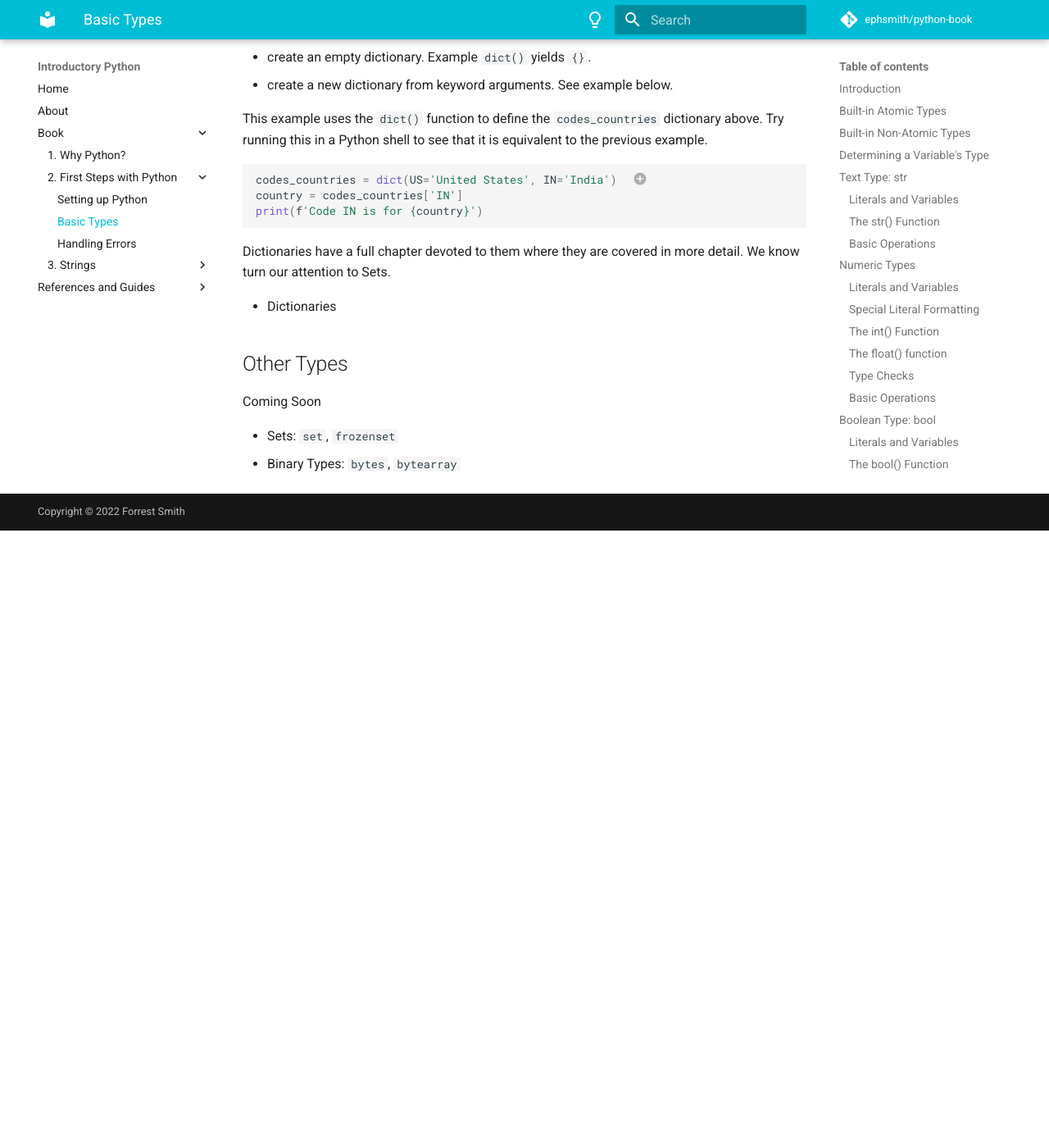
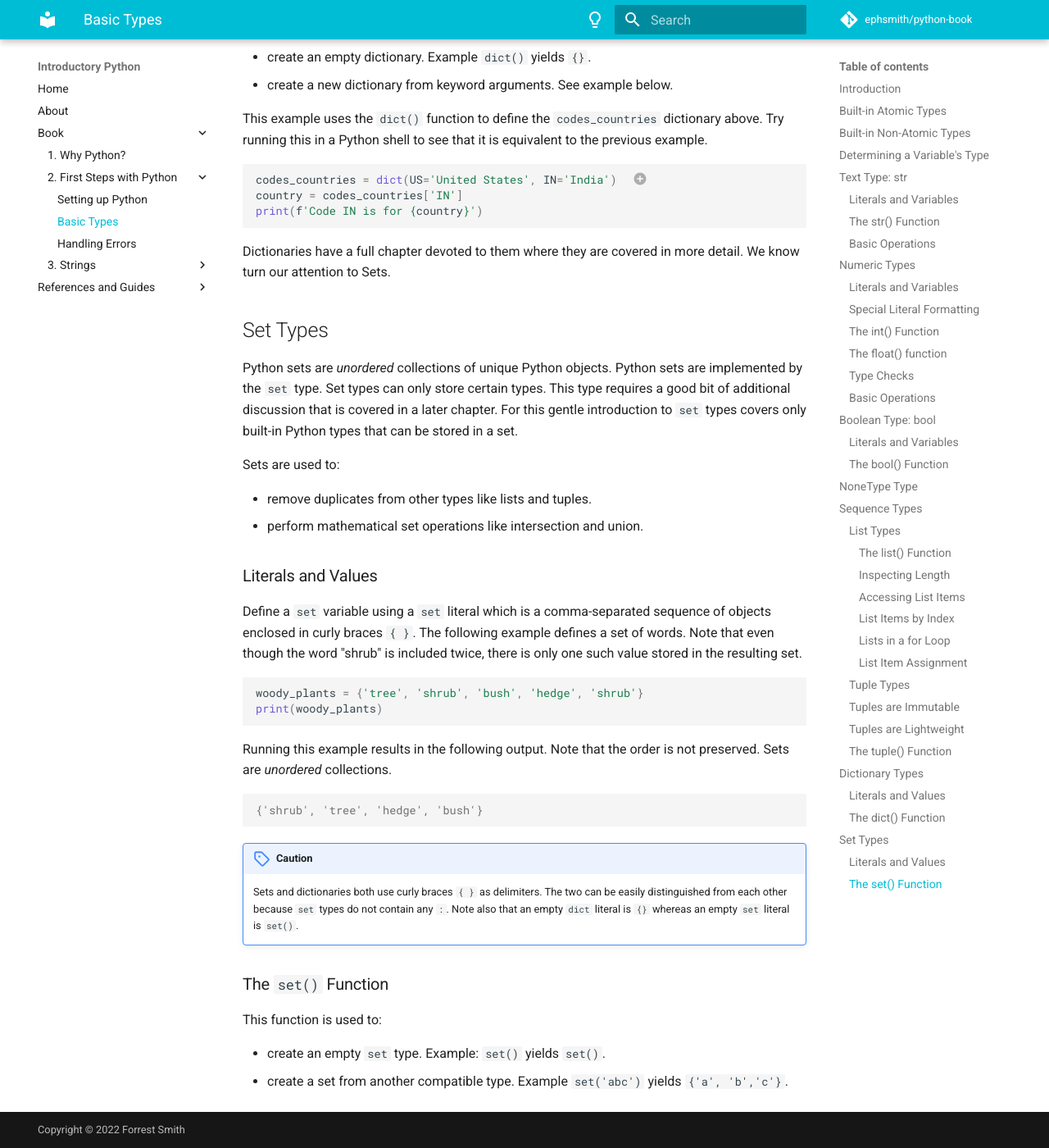
Before and after one commit to ephsmith/python-book, an MkDocs documentation site: the page built from docs/02/02-basic-types.md, in a window 1280 px wide and 1400 px high, scrolled down 12563 px. Shown: the whole window at 82% size. Built offline with MkDocs 1.6.1 and Material for MkDocs 9.7.7, drawn with Linux system fonts in a browser that asks for light colours; comment, search, counter and statistics services are not loaded; before the commit the page ends 13210 px from its top, so only the background shows below that.

Commit message:
Basic Types: Sets added.

````diff
--- a/docs/02/02-basic-types.md
+++ b/docs/02/02-basic-types.md
@@ -577,11 +577,44 @@
 Dictionaries have a full chapter devoted to them where they are covered in more detail.
 We know turn our attention to Sets.
 
-- Dictionaries
+## Set Types
+Python sets are *unordered* collections of unique Python objects.  Python sets are
+implemented by the `set` type. Set types can only store certain types. This type
+requires a good bit of additional discussion that is covered in a later chapter.  For
+this gentle introduction to `set` types covers only built-in Python types that can be
+stored in a set.
 
-## Other Types
+Sets are used to:
 
-Coming Soon
+- remove duplicates from other types like lists and tuples.
+- perform mathematical set operations like intersection and union.
 
-- Sets: `set`, `frozenset`
-- Binary Types: `bytes`, `bytearray`
+### Literals and Values
+Define a `set` variable using a `set` literal which is a comma-separated sequence of
+objects enclosed in curly braces `{ }`. The following example defines a set of words.
+Note that even though the word "shrub" is included twice, there is only one such value
+stored in the resulting set.
+
+```py
+woody_plants = {'tree', 'shrub', 'bush', 'hedge', 'shrub'}
+print(woody_plants)
+```
+
+Running this example results in the following output. Note that the order is not
+preserved. Sets are *unordered* collections.
+
+```pycon
+{'shrub', 'tree', 'hedge', 'bush'}
+```
+
+!!! caution
+    Sets and dictionaries both use curly braces `{ }` as delimiters. The two can be
+    easily distinguished from each other because `set` types do not contain any `:`.
+    Note also that an empty `dict` literal is `{}` whereas an empty `set` literal is
+    `set()`.
+
+### The `set()` Function
+This function is used to:
+
+- create an empty `set` type. Example: `set()` yields `set()`.
+- create a set from another compatible type. Example `set('abc')` yields `{'a', 'b','c'}`.
````
